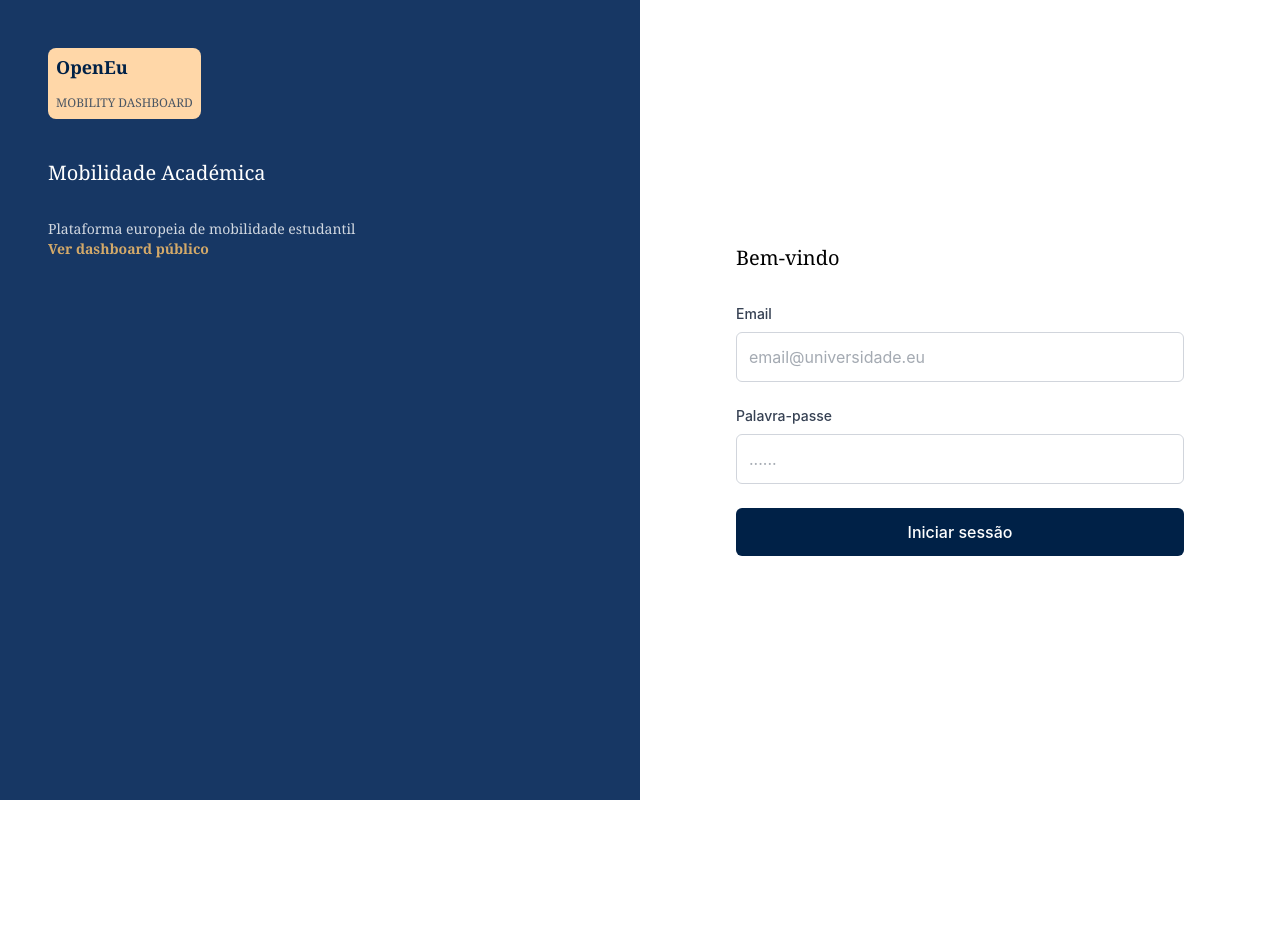
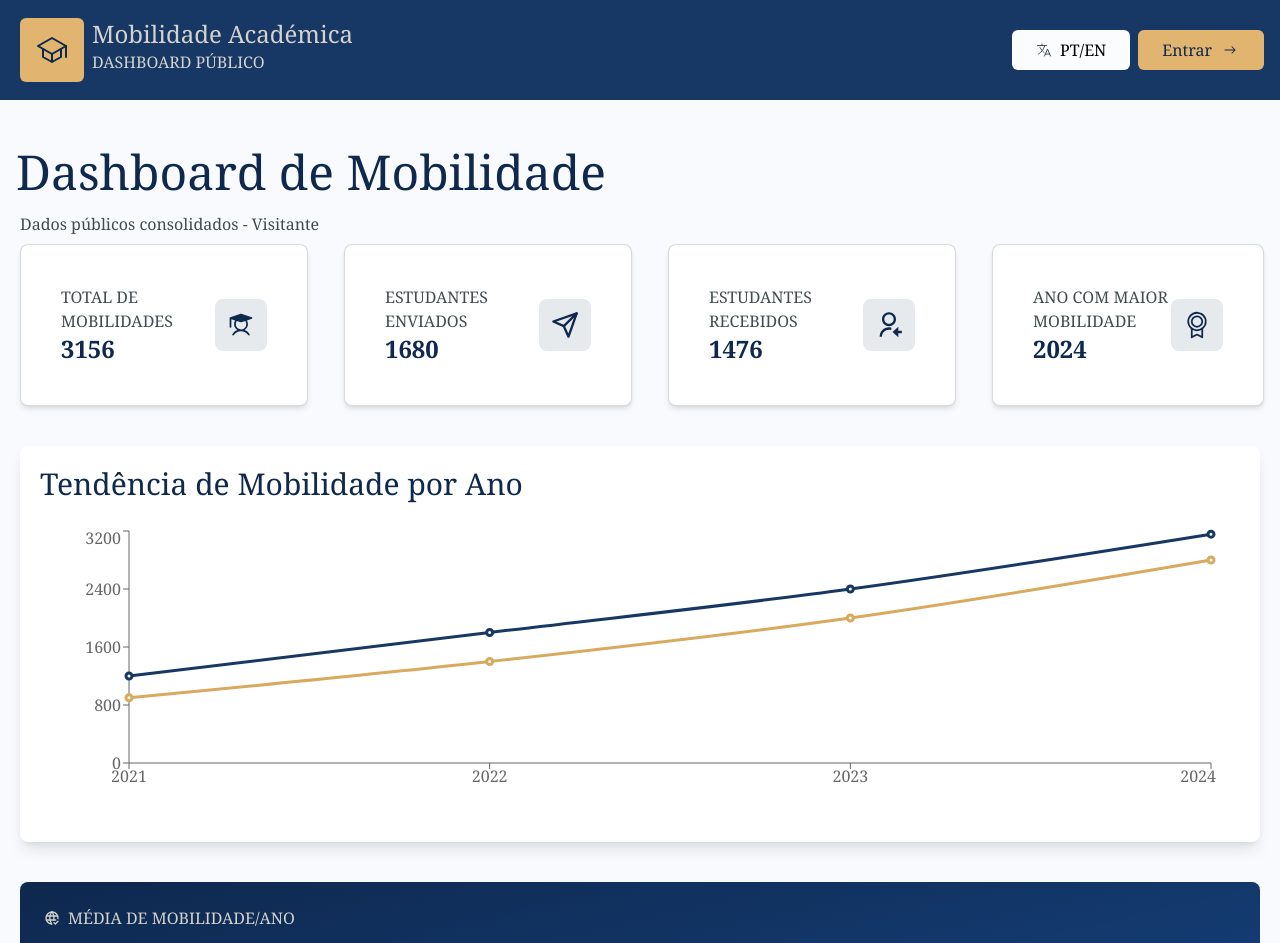
Before and after one commit to IngrydCosta/mobilidade-academica, a React (Vite) app: page / in a window 1280 px wide. Shown: the top 943 px of the page. Before the commit the page ends 800 px from the top, so only its background shows below. Built offline with nearby package versions, Linux system fonts and the light colour scheme.

Commit message:
Desenvolvimento do Dashboard Público

```diff
--- a/package.json
+++ b/package.json
@@ -13,7 +13,8 @@
     "react": "^19.2.5",
     "react-dom": "^19.2.5",
     "react-icons": "^5.6.0",
-    "react-router-dom": "^7.15.0"
+    "react-router-dom": "^7.15.1",
+    "recharts": "^3.8.1"
   },
   "devDependencies": {
     "@eslint/js": "^10.0.1",
--- a/src/App.tsx
+++ b/src/App.tsx
@@ -1,18 +1,19 @@
-import Login from '../src/pages/Login';
-//import Dashboard from '../src/pages/Dashboard'
-//import Sidebar from './components/Sidebar'
-//import Footer from './components/Footer'
+import { Routes, Route } from 'react-router-dom';
+import  Login   from './pages/Login';
+import Dashboard from './pages/Dashboard';
+
+//import { DiVim } from 'react-icons/di';
 
 
 function App() {
   return (
-    <div>
-      <div>
-        <Login />
-      </div>
 
-    </div>
-  )
+    <Routes>
+      <Route path='/' element={<Dashboard />} />
+      <Route path='/login' element={<Login />} />
+    </Routes>
+
+  );
 }
 
 export default App;
--- a/src/components/Footer.tsx
+++ b/src/components/Footer.tsx
@@ -1,9 +1,8 @@
-import Sidebar from "../components/Sidebar"
+
 
 function Footer() {
   return (
     <div>
-      <Sidebar />
       <button><span>Sair</span></button>
     </div>
   )
--- /dev/null
+++ b/src/components/Grafico.tsx
@@ -0,0 +1,61 @@
+import {
+  LineChart,
+  Line,
+  XAxis,
+  YAxis,
+  Tooltip,
+  ResponsiveContainer,
+} from "recharts";
+
+const data = [
+  {
+    ano: "2021",
+    enviados: 1200,
+    recebidos: 900,
+  },
+  {
+    ano: "2022",
+    enviados: 1800,
+    recebidos: 1400,
+  },
+  {
+    ano: "2023",
+    enviados: 2400,
+    recebidos: 2000,
+  },
+  {
+    ano: "2024",
+    enviados: 3156,
+    recebidos: 2800,
+  },
+];
+
+function Grafico() {
+  return (
+    <div className="bg-white p-6 rounded-xl h-80">
+      <ResponsiveContainer width="100%" height="100%">
+        <LineChart data={data}>
+          <XAxis dataKey="ano" />
+          <YAxis />
+          <Tooltip />
+
+          <Line
+            type="monotone"
+            dataKey="enviados"
+            stroke="#173764"
+            strokeWidth={3}
+          />
+
+          <Line
+            type="monotone"
+            dataKey="recebidos"
+            stroke="#D9A95E"
+            strokeWidth={3}
+          />
+        </LineChart>
+      </ResponsiveContainer>
+    </div>
+  );
+}
+
+export default Grafico;
--- /dev/null
+++ b/src/components/Navbar.tsx
@@ -0,0 +1,37 @@
+import { IoSchoolOutline } from "react-icons/io5";
+import { IoIosArrowRoundForward } from "react-icons/io";
+import { IoLanguageOutline } from "react-icons/io5";
+
+
+
+function Navbar() {
+  return (
+
+        <nav className=" flex flex-row w-screen h-25 items-center gap-2 bg-[#173764] text-[#d4d3ce] justify-between">
+
+           <div className="flex flex-row gap-2">
+                <div className="bg-[#E1B56F] rounded-md p-4 ml-5">
+                    <IoSchoolOutline className="text-[#0E284E] h-7 w-7 md:h-8 md:w-8" />
+                </div>
+            <div>
+                <p className="font-medium text-2xl">Mobilidade Académica</p>
+                <p className="font-light">DASHBOARD PÚBLICO</p>
+            </div>
+           </div>
+
+            <div className=" flex flex-row gap-2 items-center">
+                <div>
+                    <button className="bg-[#FAFCFD] rounded-md px-6 py-2 flex flex-row items-center gap-2"><IoLanguageOutline className="text-[#404c4e]"/>
+                       <span className="text-[#000000]">PT/EN</span>
+                    </button>
+                </div>
+                <div>
+                    <button className="bg-[#E1B56F] rounded-md px-6 py-2 cursor-pointer text-[#0E284E] font-medium flex items-center gap-2 mr-4"><span>Entrar</span><IoIosArrowRoundForward className="text-[#0E284E] h-4 w-4 md:h-5 md:w-5" /></button>
+                </div>
+            </div>
+        </nav>
+
+  )
+}
+
+export default Navbar
--- a/src/index.css
+++ b/src/index.css
@@ -1 +1,7 @@
 @import "tailwindcss";
+@import url('https://fonts.googleapis.com/css2?family=Cormorant+Garamond:wght@300;400;500;600;700&display=swap');
+
+body {
+    background-color: #f8fafd;
+  font-family: 'Cormorant Garamond', Georgia, serif;
+}
--- a/src/pages/Dashboard.tsx
+++ b/src/pages/Dashboard.tsx
@@ -1,13 +1,92 @@
-import Sidebar from "../components/Sidebar";
+import Navbar from "../components/Navbar";
+import { PiStudentFill } from "react-icons/pi";
+import { FiSend } from "react-icons/fi";
+import { RiUserReceived2Line } from "react-icons/ri";
+import { PiMedal } from "react-icons/pi";
+import Grafico from '../components/Grafico'
+import { TbWorldPin } from "react-icons/tb";
+import { TbWorldCheck } from "react-icons/tb";
+import { MdOutlineSchool } from "react-icons/md";
 
 
-function Dashboard(){
+function Dashboard() {
 
-    return(
-        <div className="flex">
-             <Sidebar />
+    return (
+        <div className="flex flex-col gap-10">
+            <Navbar />
 
+            <div>
+                <div className=" text-[#0E284E]">
+                    <h1 className="font-medium text-5xl p-2 ml-2">Dashboard de Mobilidade</h1>
+                    <h2 className="font-light p-2 ml-3 text-[#404c4e]">Dados públicos consolidados - Visitante</h2>
+                </div>
+                <div className="grid grid-cols-1 md:grid-cols-2 xl:grid-cols-4 gap-4">
+
+                    <div className="bg-[#FFFFFF] border border-[#404c4e]/20 shadow-md px-10 py-10 rounded-lg flex items-center justify-between ml-5 ">
+                        <div className="flex flex-col">
+                            <span className="text-[#404c4e]">TOTAL DE MOBILIDADES</span>
+                            <span className="text-[#0E284E] font-bold text-2xl">3156</span>
+                        </div>
+                        <span className="bg-[#E7EAED] p-3 rounded-lg"><PiStudentFill className=" h-6 w-6 md:h-7 md:w-7 text-[#0E284E]" />
+                        </span>
+                    </div>
+
+                    <div className="bg-[#FFFFFF] border border-[#404c4e]/20 shadow-md px-10 py-10 rounded-lg flex items-center justify-between ml-5 ">
+                        <div className="flex flex-col">
+                            <span className="text-[#404c4e]">ESTUDANTES ENVIADOS</span>
+                            <span className="text-[#0E284E] font-bold text-2xl">1680</span>
+                        </div>
+                        <span className="bg-[#E7EAED] p-3 rounded-lg"> <FiSend className=" h-6 w-6 md:h-7 md:w-7 text-[#0E284E]" />
+                        </span>
+                    </div>
+
+                    <div className="bg-[#FFFFFF] border border-[#404c4e]/20 shadow-md px-10 py-10 rounded-lg flex items-center justify-between ml-5 ">
+                        <div className="flex flex-col">
+                            <span className="text-[#404c4e]">ESTUDANTES RECEBIDOS</span>
+                            <span className="text-[#0E284E] font-bold text-2xl">1476</span>
+                        </div>
+                        <span className="bg-[#E7EAED] p-3 rounded-lg"> <RiUserReceived2Line className=" h-6 w-6 md:h-7 md:w-7 text-[#0E284E]" />
+                        </span>
+                    </div>
+
+                    <div className="bg-[#FFFFFF] border border-[#404c4e]/20 shadow-md px-10 py-10 rounded-lg flex items-center justify-between ml-5 mr-4 ">
+                        <div className="flex flex-col">
+                            <span className="text-[#404c4e]">ANO COM MAIOR MOBILIDADE</span>
+                            <span className="text-[#0E284E] font-bold text-2xl">2024</span>
+                        </div>
+                        <span className="bg-[#E7EAED] p-3 rounded-lg"><PiMedal className=" h-6 w-6 md:h-7 md:w-7 text-[#0E284E]" />
+                        </span>
+                    </div>
+
+                </div>
+            </div>
+
+
+            <div className="bg-[#FFFFFF] shadow-lg p-5 ml-5 mr-5 rounded-lg">
+                <span className="text-[#0E284E] font-medium text-3xl">Tendência de Mobilidade por Ano</span>
+                <Grafico />
+            </div>
+
+            <div className="bg-linear-to-br from-[#0E284E]  to-[#17498b] text-[#d4d3ce] ml-5 mr-5 mb-4 rounded-lg p-3">
+
+                <div className="flex flex-col gap-2 p-3">
+                    <div className="flex flex-row gap-2 items-center"><TbWorldCheck /><span>MÉDIA DE MOBILIDADE/ANO</span></div>
+                    <span className="text-[#E1B56F] ml-5 text-2xl">631</span>
+                </div>
+
+                <div className="flex flex-col gap-2 p-3">
+                    <div className="flex flex-row gap-2 items-center"><MdOutlineSchool /> <span>UNIVERSIDADES PARTICIPANTES</span></div>
+                    <span className="text-[#E1B56F] ml-5 text-2xl">6</span>
+                </div>
+
+                <div className="flex flex-col gap-2 p-3">
+                    <div className="flex flex-row gap-2 items-center"><TbWorldPin />  <span>PAÍSES ENVOLVIDOS</span></div>
+                    <span className="text-[#E1B56F] ml-5 text-2xl">5</span>
+                </div>
+
+            </div>
         </div>
+
     )
 }
 
--- a/src/pages/Login.tsx
+++ b/src/pages/Login.tsx
@@ -1,7 +1,8 @@
 import {Link} from 'react-router-dom';
 import{useState} from 'react';
 import Button from '../components/ui/Button';
-import Input from '../components/ui/Input'
+import Input from '../components/ui/Input';
+
 
 export default function Login() {
     const [email, setEmail] = useState<string>('');
@@ -20,12 +21,13 @@ return(
                 </div>
             </div>
         </div>
-            <div className='flex 1 flex-col justify-center'>
-                <h2 className='text-xl  font-serif mb-4'>Mobilidade Académica</h2>
-                <p className='opacity-80 mt-4 text-sm'>Plataforma europeia de mobilidade estudantil</p>
+            <div className='flex 1 flex-col justify-center gap-5'>
+                <h2 className='text-3xl  font-serif mb-5'>Mobilidade Académica</h2>
+                <p className='opacity-80 mt-4 text-md'>Plataforma europeia de mobilidade estudantil</p>
+                 <Link to='/Dashboard' className='text-sm flex items-center p-05 mb-30 font-serif text-[#D3A969] font-semibold'>Ver dashboard público<span></span></Link>
             </div>
 
-            <Link to='/Dashboard' className='text-sm flex items-center gap-4 p-05 mb-30 font-serif text-[#D3A969] font-semibold'>Ver dashboard público<span></span></Link>
+
         </section>
 
         <section className='w-full md:w-1/2 bg-whit flex flex-col justify-center items-center p-8'>
```
Also changed, not shown: 1 other file (tests, documents, lock files or other folders).
